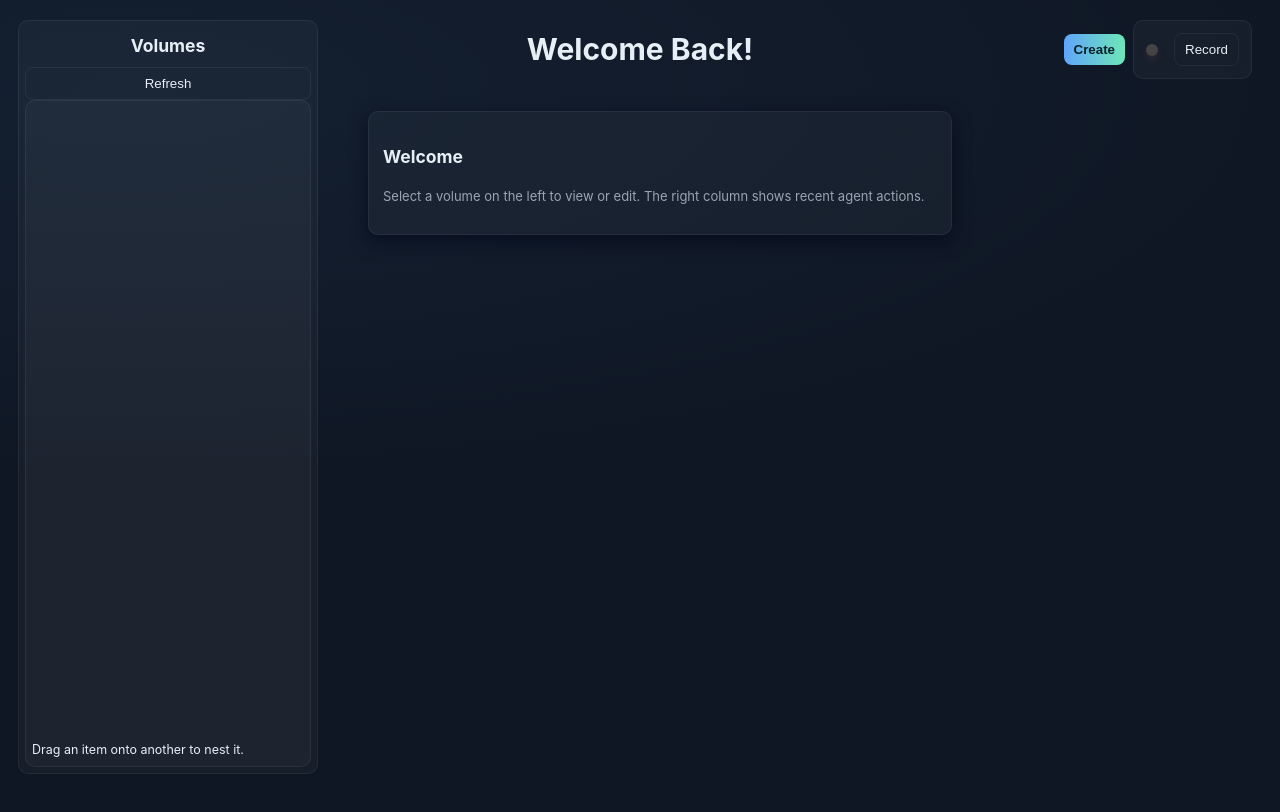
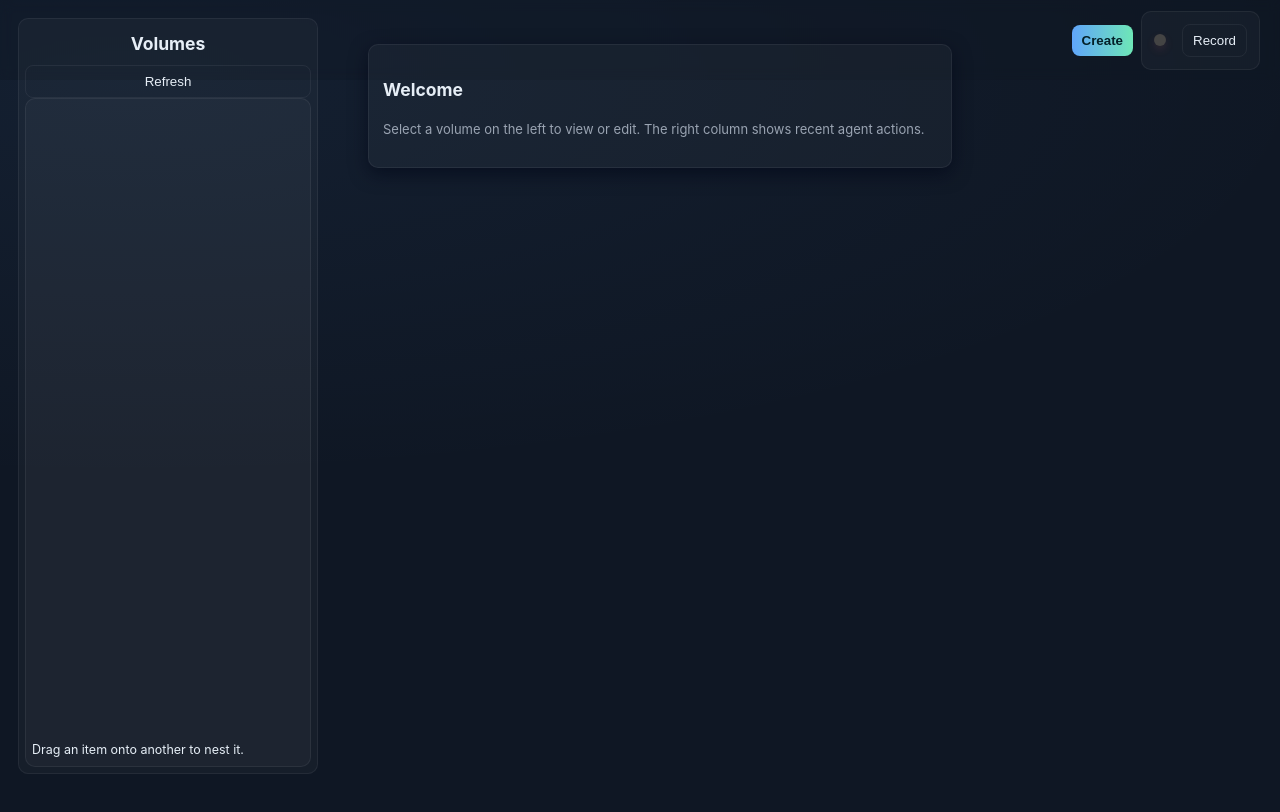
Before and after one commit to LlanAiu/COMP590_S26_Final, a React (Vite) app: page / in a window 1280 px wide. Shown: the top 812 px of the page. Built offline with nearby package versions, Linux system fonts and the light colour scheme.

Commit message:
[feature] more ui updates

```diff
--- a/src/App.css
+++ b/src/App.css
@@ -16,6 +16,7 @@
     --accent-2: #60a5fa;
     /* blue */
     --glass-border: rgba(255, 255, 255, 0.06);
+    --header-height: 56px;
 
     font-family: var(--font-sans);
     font-size: var(--font-size);
@@ -35,14 +36,16 @@
 
 .app-main {
     flex: 1;
+    z-index: 2;
     min-height: calc(100vh - 48px);
+    padding-top: 16px;
 }
 
 .app-left {
     width: 300px;
     position: fixed;
     left: 10px;
-    top: 12px;
+    top: 10px;
     bottom: 10px;
     overflow: hidden;
     padding: 8px;
@@ -52,7 +55,7 @@
     width: 260px;
     position: fixed;
     right: 20px;
-    top: 12px;
+    top: calc(var(--header-height) + 8px);
     bottom: 10px;
     overflow: hidden;
     padding: 8px;
@@ -64,13 +67,18 @@
 }
 
 .app-header {
-    position: relative;
+    position: fixed;
+    top: 0;
+    left: 0;
+    right: 0;
+    height: var(--header-height);
     display: flex;
     align-items: center;
     justify-content: space-between;
     padding: 12px 20px;
-    z-index: 40;
-    background: transparent;
+    z-index: 0;
+    background: rgba(15, 23, 36, 0.35);
+    backdrop-filter: blur(6px);
 }
 
 .app-header h1 {
@@ -78,6 +86,7 @@
     left: 50%;
     transform: translateX(-50%);
     margin: 0;
+    pointer-events: none;
 }
 
 .header-controls {
@@ -88,7 +97,8 @@
 }
 
 .markdown-placeholder {
-    padding: 20px;
+    padding: 18px 20px;
+    margin-top: 0;
 }
 
 .spacing-top {
--- a/src/App.tsx
+++ b/src/App.tsx
@@ -36,6 +36,18 @@ export default function App() {
         };
     }, []);
 
+    // Deselect/open list on Escape
+    useEffect(() => {
+        function onKey(e: KeyboardEvent) {
+            if (e.key === "Escape") {
+                setOpenVolumeId(null);
+                setMode("list");
+            }
+        }
+        window.addEventListener("keydown", onKey);
+        return () => window.removeEventListener("keydown", onKey);
+    }, []);
+
     function handleOpen(id: string) {
         setOpenVolumeId(id);
         setMode("view");
@@ -54,7 +66,6 @@ export default function App() {
     return (
         <div>
             <header className="app-header">
-                <h1>Welcome Back!</h1>
                 <div className="header-controls">
                     <button type="button" onClick={handleCreateNew} className="primary">Create</button>
                     <Recording compact />
--- a/src/components/volumes/volume-tree.tsx
+++ b/src/components/volumes/volume-tree.tsx
@@ -73,6 +73,7 @@ export default function VolumeTree({ list, onRefresh, onOpen, onEdit }: { list:
         return (
             <li key={n.id} className={"volume-item" + (isSelected ? ' selected' : '')} style={{ marginLeft: depth * 12, flexDirection: 'column', alignItems: 'stretch' }}
                 draggable
+                onClick={() => { setSelected(n.id); onOpen?.(n.id); }}
                 onDragStart={(e) => { e.dataTransfer.effectAllowed = "move"; e.dataTransfer.setData("text/plain", n.id); console.log(`[dragstart] id=${n.id}`); }}
                 onDragEnter={(e) => { e.preventDefault(); e.dataTransfer.dropEffect = "move"; console.log(`[dragenter] target=${n.id}`); }}
                 onDragOver={(e) => { allowDrop(e); console.log(`[dragover] target=${n.id}`); }}
@@ -82,15 +83,13 @@ export default function VolumeTree({ list, onRefresh, onOpen, onEdit }: { list:
                 <div style={{ display: "flex", justifyContent: "space-between", alignItems: "center" }}>
                     <div style={{ display: 'flex', gap: 8, alignItems: 'center' }}>
                         {n.children.length > 0 ? (
-                            <button type="button" className="expand-toggle" onClick={() => toggleExpand(n.id)}>{isOpen ? '▾' : '▸'}</button>
+                            <button type="button" className="expand-toggle" onClick={(e) => { e.stopPropagation(); toggleExpand(n.id); }}>{isOpen ? '▾' : '▸'}</button>
                         ) : <span style={{ width: 18 }} />}
-                        <div onClick={() => { setSelected(n.id); onOpen?.(n.id); }} style={{ cursor: 'pointer' }}>
+                        <div style={{ cursor: 'pointer' }}>
                             <strong>{n.title}</strong>
                         </div>
                     </div>
-                    <div className="volume-actions" style={{ visibility: isSelected ? 'visible' : 'hidden' }}>
-                        <button type="button" onClick={() => { setSelected(n.id); onOpen?.(n.id); }}>Open</button>
-                    </div>
+
                 </div>
 
                 {n.children.length > 0 && isOpen ? (
```
